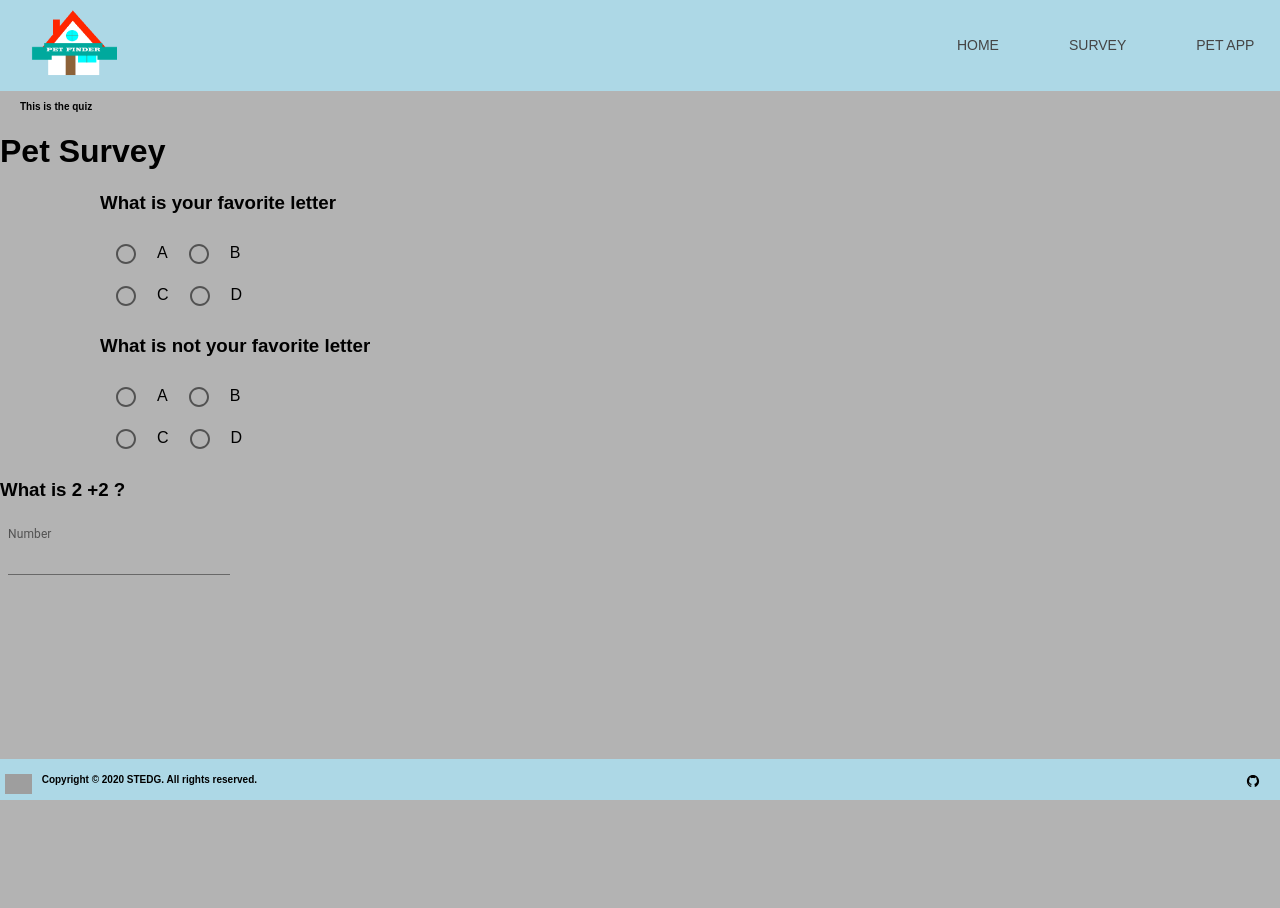
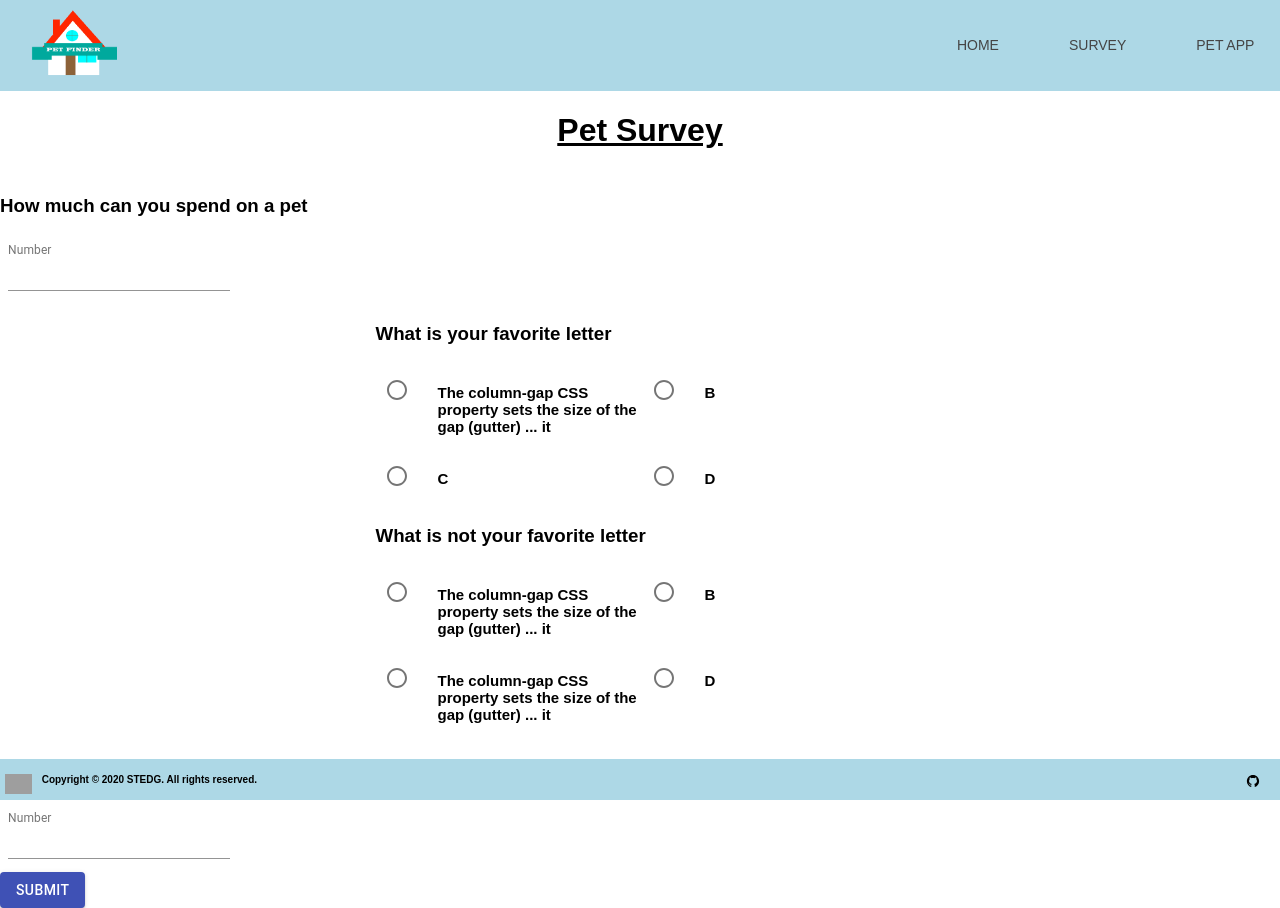
Before and after one commit to STEGD/dog-finder-main, a React (Create React App) app in the folder client/: page /petapp in a window 1280 px wide. Before the commit the page ends 800 px from the top, so only its background shows below. Built offline with nearby package versions, Linux system fonts and the light colour scheme; grey boxes are pictures that could not be loaded.

Commit message:
added css to Pet Survey and search bar to PetApp.

```diff
--- /dev/null
+++ b/client/src/pages/PetApp.css
@@ -0,0 +1,13 @@
+.grid-container{
+    display: grid;
+    grid-gap: 20px;
+}
+.searchBar{
+    display: grid;
+    grid-gap: 20px;
+    padding: 0;
+    list-style: none;
+    justify-content: center;
+    align-items: center;
+    grid-template-columns: 1fr 1fr 1fr 1fr;
+}
--- a/client/src/pages/PetApp.js
+++ b/client/src/pages/PetApp.js
@@ -1,9 +1,19 @@
 import React from 'react'
+import ComboBoxPET from './PetInfoComponents/ComboBoxPET';
+import ButtonSubmit from './QuizComponents/ButtonSubmit';
+import './PetApp.css'
+
 
 export default function PetApp() {
     return (
-        <div>
+        <div className="grid-container">
            <p>This is the pet info page</p>
+           <div className="searchBar">
+           <ComboBoxPET type="dog"/>
+           <ComboBoxPET type="breed"/>
+           <ComboBoxPET type="other"/>
+           <ButtonSubmit text="submit"/>
+            </div>
         </div>
     )
 }
--- /dev/null
+++ b/client/src/pages/PetInfoComponents/ComboBoxPET.js
@@ -0,0 +1,32 @@
+import React, {useState} from 'react';
+import TextField from '@material-ui/core/TextField';
+import Autocomplete from '@material-ui/lab/Autocomplete';
+
+const options = ['dog', 'cat', 'bird', 'hamster', 'fish'];
+
+
+export default function ComboBoxPET(props) {
+  const [value, setValue] = useState(options[0]);
+  const [inputValue, setInputValue] = useState('');
+
+  return (
+    <div>
+
+      <br />
+      <Autocomplete
+        value={value}
+        onChange={(event, newValue) => {
+          setValue(newValue);
+        }}
+        inputValue={inputValue}
+        onInputChange={(event, newInputValue) => {
+          setInputValue(newInputValue);
+        }}
+        id="controllable-states-demo"
+        options={options}
+        style={{ width: 300 }}
+        renderInput={(params) => <TextField {...params} label={props.type} variant="outlined" />}
+      />
+    </div>
+  );
+}
--- /dev/null
+++ b/client/src/pages/QuizComponents/ButtonSubmit.js
@@ -0,0 +1,23 @@
+import React from 'react';
+import { makeStyles } from '@material-ui/core/styles';
+import Button from '@material-ui/core/Button';
+
+const useStyles = makeStyles((theme) => ({
+    root: {
+        '& > *':{
+            margin: theme.spacing(1)
+        },
+    },
+}));
+
+
+export default function ButtonSubmit(props) {
+    const classes = useStyles();
+    return (
+        <div>
+            <Button variant ="contained" color="primary">
+                {props.text}
+            </Button>
+        </div>
+    )
+}
--- a/client/src/pages/QuizComponents/RadioQuestion.css
+++ b/client/src/pages/QuizComponents/RadioQuestion.css
@@ -1,9 +1,70 @@
-.question-body{
-    padding-left: 100px;
+
+.grid-container{
+    margin: auto;
+    display: grid;
+    grid-gap: 5px;
+    padding: 0;
+    list-style: none;
+    grid-template-areas: 'title title'
+    'responseA responseB'
+    'responseC responseD';
+}
+.title{
+    grid-area:title;
+}
+.responseA {
+    grid-area: responseA;
+    grid-gap:0;
+    display: flex;
+    align-items: start;
+    justify-content: left;
+ }
+
+ .responseA p{
+     font-size: 15px;
+     width: 200px;
+ }
+ .responseB {
+    grid-area: responseB;
+    grid-gap:0;
+    display: flex;
+    align-items: start;
+    justify-content: left;
+ }
+ .responseB p{
+    font-size: 15px;
+    width: 200px;
+}
+ .responseC {
+    grid-area: responseC;
+    grid-gap:0;
+    display: flex;
+    align-items: start;
+    justify-content: left;
+ }
+ .responseC p{
+    font-size: 15px;
+     width: 200px;
+}
+ .responseD {
+    grid-area: responseD;
+    grid-gap:0;
+    display: flex;
+    align-items: start;
+    justify-content: left;
+ }
+ .responseD p{
+    font-size: 15px;
+    width: 200px;
 }
 
-
-span{
-    padding-left: 5px;
-    padding-right: 5px;
-}
+@media(max-width:700px){
+    .top-container{
+      grid-template-areas:
+     'title'
+     'responseA'
+     'responseB'
+     'responseC'
+     'responseD';
+    }
+  }
--- a/client/src/pages/QuizComponents/RadioQuestion.js
+++ b/client/src/pages/QuizComponents/RadioQuestion.js
@@ -9,38 +9,43 @@ export default function RadioQuestion(props) {
        setResponse(e.target.value)
     }
     return (
-        <div className="question-body">
+        <div className="grid-container">
+            <div className="title">
             <h3>{props.question}</h3>
-            <div>
+            </div>
+            <div className="responseA">
 
                 <Radio value="A"
                 checked ={response ==="A"}
                 color ="primary"
                 onChange={handleChange}
                 />
-                <span>{props.AnswerA}</span>
-
+                <p>{props.AnswerA}</p>
+            </div>
+            <div className="responseB">
                 <Radio value="B"
                 checked ={response ==="B"}
                 color ="primary"
                 onChange={handleChange}
                 />
-                <span>{props.AnswerB}</span>
+                <p>{props.AnswerB}</p>
             </div>
-            <div>
+            <div className="responseC">
 
                 <Radio value="C"
                 checked ={response ==="C"}
                 color ="secondary"
                 onChange={handleChange}
                 />
-                <span>{props.AnswerC}</span>
+                <p>{props.AnswerC}</p>
+            </div>
+            <div className="responseD">
                 <Radio value="D"
                 checked ={response ==="D"}
                 color ="secondary"
                 onChange={handleChange}
                 />
-                <span>{props.AnswerD}</span>
+                <p>{props.AnswerD}</p>
             </div>
         </div>
     )
--- a/client/src/pages/QuizComponents/TextQuestion.js
+++ b/client/src/pages/QuizComponents/TextQuestion.js
@@ -1,6 +1,7 @@
 import React from 'react';
 import TextField from '@material-ui/core/TextField';
 import { makeStyles } from '@material-ui/core/styles';
+import './TextQuestion.css';
 
 const useStyles = makeStyles((theme) => ({
     root: {
@@ -12,12 +13,12 @@ const useStyles = makeStyles((theme) => ({
   }));
 
 
-export default function TextQuestion() {
+export default function TextQuestion(props) {
     const classes = useStyles();
     return (
-        <div>
+        <div className="text-container">
             <form className={classes.root} noValidate autoComplete="off">
-              <h3>What is 2 +2 ?</h3>
+           <h3>{props.question}</h3>
                 <TextField
                     id="standard-number"
                     label="Number"
--- /dev/null
+++ b/client/src/pages/quizApp.css
@@ -0,0 +1,22 @@
+.quiz-container h1{
+
+    display: flex;
+    flex-direction: column;
+    justify-content: center;
+    text-align: center;
+    text-decoration: underline;
+}
+.quiz-container{
+    background: white;
+    display: grid;
+    grid-gap: 5px;
+    padding: 0;
+
+}
+
+.numberQuestion{
+    padding-left: 5000;
+    display: flex;
+    flex-direction: column;
+    justify-content: center;
+}
--- a/client/src/pages/quizApp.js
+++ b/client/src/pages/quizApp.js
@@ -1,28 +1,37 @@
-import React from 'react'
-import RadioQuestion from './QuizComponents/RadioQuestion'
-import TextQuestion from './QuizComponents/TextQuestion'
-
+import React from 'react';
+import RadioQuestion from './QuizComponents/RadioQuestion';
+import TextQuestion from './QuizComponents/TextQuestion';
+import ButtonSubmit from './QuizComponents/ButtonSubmit';
+import "./quizApp.css";
 export default function quizApp() {
     return (
-        <div>
-            <p>This is the quiz</p>
+        <div className="quiz-container">
             <h1>Pet Survey</h1>
+            <TextQuestion question="How much can you spend on a pet" />
+
             <RadioQuestion
                 question="What is your favorite letter"
-                AnswerA="A"
+                AnswerA="The column-gap CSS property sets the size of the gap
+                (gutter) ... it"
                 AnswerB="B"
                 AnswerC="C"
                 AnswerD="D"
             />
-             <RadioQuestion
+           <RadioQuestion
                 question="What is not your favorite letter"
-                AnswerA="A"
+                AnswerA="The column-gap CSS property sets the size of the gap
+                (gutter) ... it"
                 AnswerB="B"
-                AnswerC="C"
+                AnswerC="The column-gap CSS property sets the size of the gap
+                (gutter) ... it"
                 AnswerD="D"
             />
-            <TextQuestion />
 
+                <TextQuestion question="How much can you spend on a pet" />
+
+
+
+            <ButtonSubmit text="Submit"/>
 
 
 
--- a/package.json
+++ b/package.json
@@ -16,6 +16,7 @@
     "nodemon": "^1.14.6"
   },
   "dependencies": {
+    "@material-ui/lab": "^4.0.0-alpha.56",
     "concurrently": "^3.6.1",
     "crawler": "^1.2.2",
     "express": "^4.16.2",
```
Also changed, not shown: client/src/pages/QuizComponents/TextQuestion.css (added), 2 other files (tests, documents, lock files or other folders).
